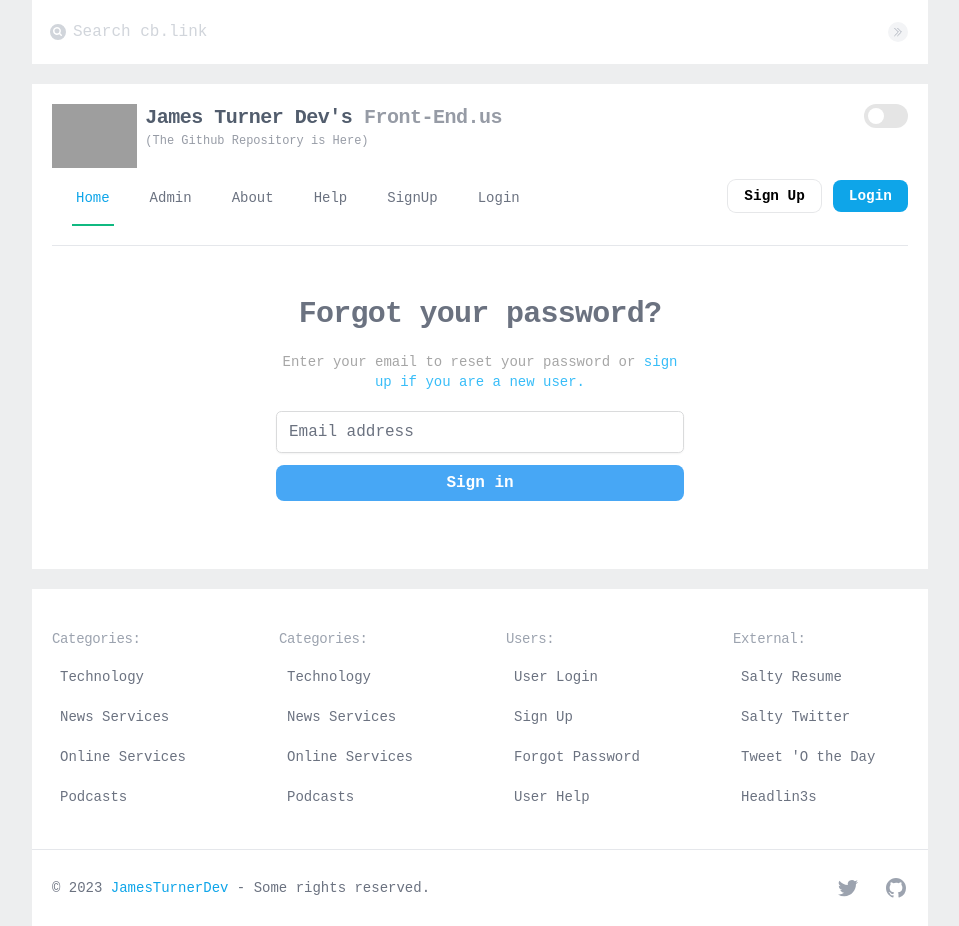
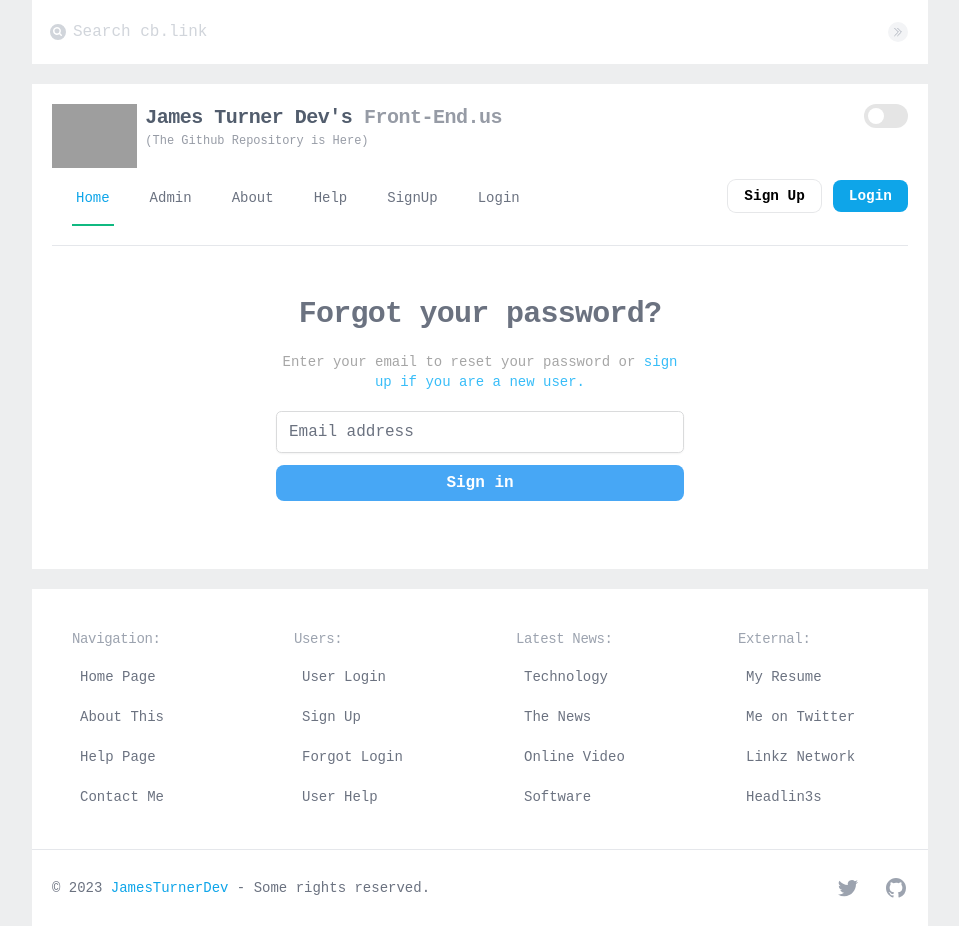
Before and after one commit to jamesturner-dev/front-end.us, a Vue app: page /user/forgot in a window 1280 px wide. Shown: the whole page, without its empty margins (160-1119 px from the left). Built offline with nearby package versions, Linux system fonts and the light colour scheme; grey boxes are pictures that could not be loaded.

Commit message:
Reworked header and footer

```diff
--- a/src/components/layout/Footer/FooterCategories.vue
+++ b/src/components/layout/Footer/FooterCategories.vue
@@ -1,6 +1,6 @@
 <template>
-  <div class="mt-12 md:mt-0">
-    <h3 class="text-sm font-medium text-gray-400">Categories:</h3>
+  <div class="">
+    <h3 class="text-sm font-medium text-gray-400">Navigation:</h3>
     <ul role="list" class="mt-4 space-y-4">
       <li v-for="item in categories" :key="item.name">
         <a :href="item.href"
@@ -14,9 +14,9 @@
 
 <script setup>
 const categories =  [
-    { name: "Technology", href: "/cat/technology" },
-    { name: "News Services", href: "/cat/news" },
-    { name: "Online Services", href: "/cat/services" },
-    { name: "Podcasts", href: "/cat/podcast" },
+    { name: "Home Page", href: "/" },
+    { name: "About This", href: "/page/about" },
+    { name: "Help Page", href: "/page/help" },
+    { name: "Contact Me", href: "https://jamesturner.dev/page/contact" },
   ];
 </script>
--- a/src/components/layout/Footer/FooterExternal.vue
+++ b/src/components/layout/Footer/FooterExternal.vue
@@ -14,9 +14,9 @@
 
 <script setup>
 const external = [
-  { name: "Salty Resume", href: "https://cv.jamesturner.dev/" },
-  { name: "Salty Twitter", href: "https://twitter.com/SaltyAp3" },
-  { name: "Tweet 'O the Day", href: "https://tweetotheday.com" },
+  { name: "My Resume", href: "https://jamesturner.dev/resume" },
+  { name: "Me on Twitter", href: "https://twitter.com/JamesTurnerDev" },
+  { name: "Linkz Network", href: "https://linkz.network" },
   { name: "Headlin3s", href: "https://headlin3s.com" },
 ]
 </script>
--- a/src/components/layout/Footer/FooterInternal.vue
+++ b/src/components/layout/Footer/FooterInternal.vue
@@ -1,5 +1,5 @@
 <template>
-  <div>
+  <div class="mt-12 md:mt-0">
     <h3 class="text-sm font-medium text-gray-400">Users:</h3>
     <ul role="list" class="mt-4 space-y-4">
       <li v-for="item in users" :key="item.name">
@@ -16,7 +16,7 @@
  const users = [
     { name: "User Login", href: "/user/login" },
     { name: "Sign Up", href: "/user/register" },
-    { name: "Forgot Password", href: "/user/forgot" },
+    { name: "Forgot Login", href: "/user/forgot" },
     { name: "User Help", href: "/page/help" },
   ]
 </script>
--- a/src/components/layout/Footer/FooterLinks.vue
+++ b/src/components/layout/Footer/FooterLinks.vue
@@ -1,12 +1,13 @@
 <template>
-  <div class="pb-10 pl-5 xl:grid xl:grid-cols-4 xl:gap-8 footer-links">
+  <div class="pb-10 pl-10 xl:grid xl:grid-cols-4 xl:gap-8 footer-links">
     <div class="grid grid-cols-2 gap-8 xl:col-span-4">
       <div class="md:grid md:grid-cols-2 md:gap-8">
-        <FooterImage />
         <FooterCategories />
+        <FooterInternal />
+
       </div>
       <div class="md:grid md:grid-cols-2 md:gap-8">
-        <FooterInternal />
+        <FooterNews />
         <FooterExternal />
       </div>
     </div>
@@ -14,7 +15,7 @@
 </template>
 
 <script setup>
-import FooterImage from "./FooterImage.vue";
+import FooterNews from "./FooterNews.vue";
 import FooterCategories from "./FooterCategories.vue";
 import FooterInternal from "./FooterInternal.vue";
 import FooterExternal from "./FooterExternal.vue";
--- a/src/components/layout/Footer/FooterImage.vue
+++ b/src/components/layout/Footer/FooterNews.vue
@@ -1,6 +1,6 @@
 <template>
   <section class="">
-    <h3 class="text-sm font-medium text-gray-400">Categories:</h3>
+    <h3 class="text-sm font-medium text-gray-400">Latest News:</h3>
     <ul role="list" class="mt-4 space-y-4">
       <li v-for="item in categories" :key="item.name">
         <a :href="item.href"
@@ -14,9 +14,9 @@
 
 <script setup>
 const categories =  [
-    { name: "Technology", href: "/cat/technology" },
-    { name: "News Services", href: "/cat/news" },
-    { name: "Online Services", href: "/cat/services" },
-    { name: "Podcasts", href: "/cat/podcast" },
+    { name: "Technology", href: "https://headlin3s.com/categories/Tech" },
+    { name: "The News", href: "https://headlin3s.com/categories/News" },
+    { name: "Online Video", href: "https://linkz.network/tag/video" },
+    { name: "Software", href: "https://linkz.network/cat/software" },
   ];
 </script>
--- a/src/components/layout/TheHeader.vue
+++ b/src/components/layout/TheHeader.vue
@@ -8,13 +8,11 @@
           </a>
           <div>
             <h1 class="text-xl -mb-1">
-              <a :href="siteInfo.url" class="hover:text-black">
-                {{ siteInfo.subTitle }}
-              </a>
+              <a :href="siteInfo.url" class="hover:text-black">{{ siteInfo.subTitle }}</a>
               <a :href="siteInfo.url" class="grayLink">&nbsp;{{ siteInfo.title }}</a>
             </h1>
             <a class="grayLink" :href="siteInfo.repository">
-              <span class="text-xs">(The Github Repository is Here)</span>
+              <span class="text-xs">{{ siteInfo.aText }}</span>
             </a>
           </div>
         </div>
@@ -41,7 +39,8 @@ const siteInfo = ref(
     subTitle: "James Turner Dev's",
     title: 'Front-End.us',
     url: '/',
-    repository: 'https://github.com/jamesturner-dev/front-end.us'
+    repository: 'https://github.com/jamesturner-dev/front-end.us',
+    aText: '(The Github Repository is Here)'
   }
 );
 </script>
```
